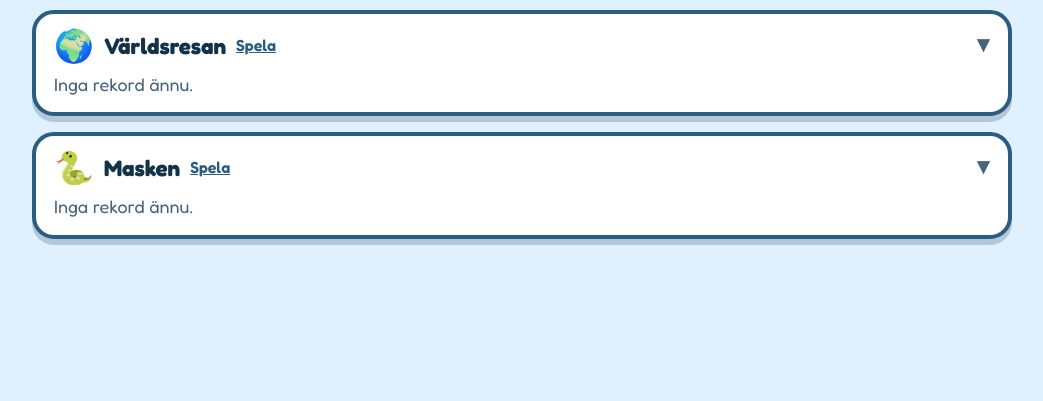
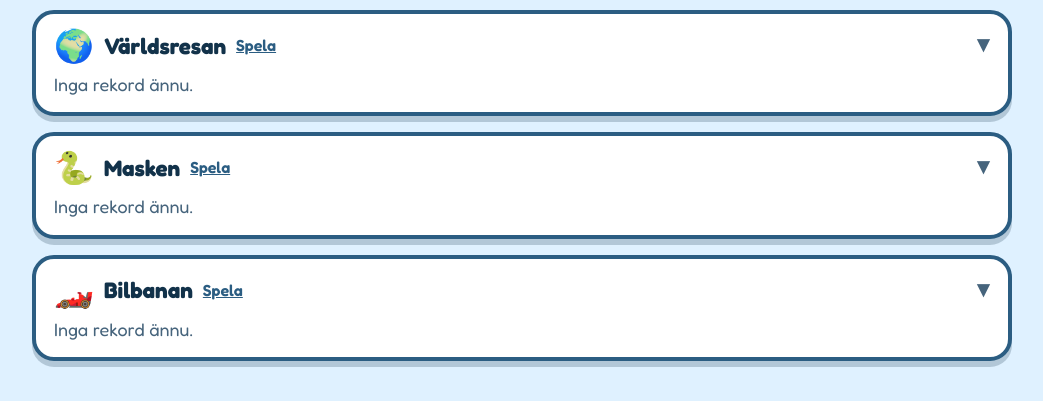
Before and after one commit to hhofling/games, a plain HTML site: page topplista.html in a window 1280 px wide. Shown: the part 743-1144 px from the top of the page, without its empty margins (118-1161 px from the left). Before the commit the page ends 1022 px from the top, so only its background shows below. Drawn offline with Linux system fonts and the light colour scheme; no server answers.

Commit message:
Visa Bilbanan i topplistan
Co-Authored-By: Claude Opus 5.5 <noreply@anthropic.com>
Claude-Session: https://claude.ai/code/session_01BMihdaReKbHmSqwuaJ73qp

```diff
--- a/topplista.html
+++ b/topplista.html
@@ -98,7 +98,8 @@ const SPEL=[
   {id:"pluggis", namn:"Pluggis", ikon:"✏️", fil:"pluggis.html", typ:"rätt"},
   {id:"robotresan", namn:"Robotresan", ikon:"🤖", fil:"robotresan.html", typ:"stjärnor"},
   {id:"varldsresan", namn:"Världsresan", ikon:"🌍", fil:"varldsresan.html", typ:"rätt"},
-  {id:"masken", namn:"Masken", ikon:"🐍", fil:"masken.html", typ:"poäng", ordning:["easy","medium","hard"]}
+  {id:"masken", namn:"Masken", ikon:"🐍", fil:"masken.html", typ:"poäng", ordning:["easy","medium","hard"]},
+  {id:"bilbanan", namn:"Bilbanan", ikon:"🏎️", fil:"bilbanan.html", typ:"stjärnor", ordning:["bana-ovalen","bana-bonan","bana-slingan","bana-ormen","bana-bergsvagen"]}
 ];
 const MEDALJ=['🥇','🥈','🥉'];
 const SH=window.Spelhornan;
```
